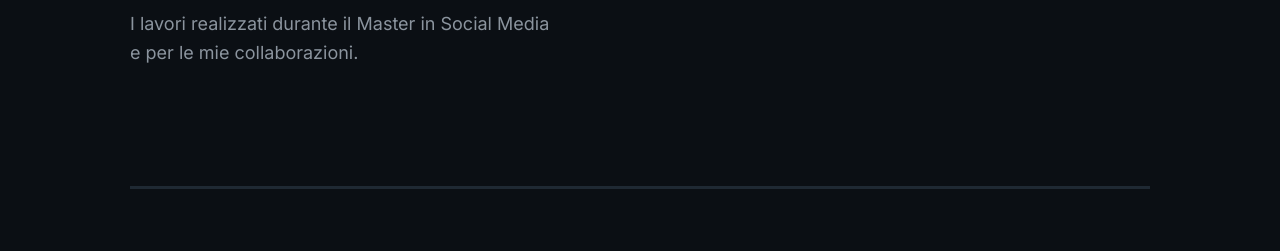
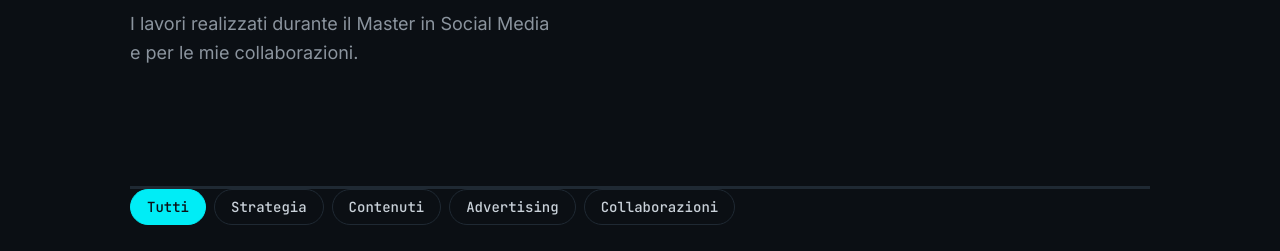
Before and after one commit to fabio-caste/sito-fabio, a plain HTML site: page progetti.html in a window 1280 px wide. Shown: the part 253-504 px from the top of the page. Drawn offline with Linux system fonts and the light colour scheme.

Commit message:
Filtri nella pagina Progetti

```diff
--- a/css/style.css
+++ b/css/style.css
@@ -679,5 +679,42 @@ figcaption {
   .hero>.pulsante {
     margin-top: 24px;
   }
+}
 
+ /* ===== FILTRI DEI PROGETTI ===== */
+.filtri {
+  display: flex;
+  flex-wrap: wrap;
+  gap: 8px;
+  margin-bottom: 32px;
 }
+
+.filtro {
+  font-family: var(--font-titoli);
+  font-size: 14px;
+  padding: 8px 16px;
+  border: 1px solid var(--colore-bordo);
+  border-radius: 20px;
+  background: transparent;
+  color: var(--colore-testo);
+  cursor: pointer;
+  transition: border-color 0.2s, color 0.2s, background 0.2s;
+}
+
+/* al passaggio del mouse: bordo e testo ciano */
+.filtro:hover {
+  border-color: var(--colore-pulsante);
+  color: var(--colore-pulsante);
+}
+
+/* il filtro acceso: pieno, come i pulsanti del sito */
+.filtro.attivo {
+  background: var(--colore-pulsante);
+  border-color: var(--colore-pulsante);
+  color: var(--colore-testo-pulsante);
+}
+
+/* le sezioni nascoste dal filtro */
+.sezione-progetti.nascosta {
+  display: none;
+}
--- a/js/script.js
+++ b/js/script.js
@@ -54,3 +54,36 @@ document.addEventListener("keydown", function (evento) {
     pulsanteMenu.setAttribute("aria-expanded", false);
   }
 });
+
+// ===== FILTRI DEI PROGETTI =====
+
+// 1. TROVO GLI ELEMENTI
+const pulsantiFiltro = document.querySelectorAll(".filtro");
+const sezioniProgetti = document.querySelectorAll(".sezione-progetti");
+
+// 2. LA RICETTA
+function filtraProgetti(categoria) {
+  sezioniProgetti.forEach(function (sezione) {
+    if (categoria === "tutti" || categoria === sezione.id) {
+      sezione.classList.remove("nascosta");
+    } else {
+      sezione.classList.add("nascosta");
+    }
+  });
+}
+
+// 3. GLI ASCOLTATORI
+pulsantiFiltro.forEach(function (pulsanteFiltro) {
+  pulsanteFiltro.addEventListener("click", function () {
+    filtraProgetti(pulsanteFiltro.dataset.categoria);
+
+    // togli la classe "attivo" da tutti i pulsanti
+    pulsantiFiltro.forEach(function (unPulsante) {
+      unPulsante.classList.remove("attivo");
+    });
+
+    // togli la classe "attivo" da tutti i pulsanti
+    pulsanteFiltro.classList.add("attivo");
+    });
+
+  });
--- a/progetti.html
+++ b/progetti.html
@@ -49,9 +49,18 @@
         Social Media e per le mie collaborazioni.</p>
     </section>
 
-    <section id="strategia">
+    <div class="filtri" role="group" aria-label="Filtra i progetti per categoria">
+      <button class="filtro attivo" data-categoria="tutti">Tutti</button>
+      <button class="filtro" data-categoria="strategia">Strategia</button>
+      <button class="filtro" data-categoria="contenuti">Contenuti</button>
+      <button class="filtro" data-categoria="advertising">Advertising</button>
+      <button class="filtro" data-categoria="collaborazioni">Collaborazioni</button>
+    </div>
+
+    <section id="strategia" class="sezione-progetti">
       <h2>Strategia</h2>
       <div class="griglia-progetti">
+
         <article class="progetto">
           <img src="img/illy-copertina.webp"
             alt="Copertina del progetto: una tazzina di caffè con la scritta nella schiuma" loading="lazy">
@@ -83,8 +92,10 @@
             loading="lazy">
           <h3>Una pagina LinkedIn aziendale per la mobilità sostenibile</h3>
           <p class="periodo">Progetto del Master in Social Media · Start2Impact · 2022</p>
-          <p>Ottimizzazione e strategia di crescita della pagina LinkedIn di MOOVE, un’azienda di mobilità sostenibile. Ho
-            impostato il piano editoriale con la regola del 5-3-2, il tono di voce per un pubblico tra i 18 e i 40 anni e
+          <p>Ottimizzazione e strategia di crescita della pagina LinkedIn di MOOVE, un’azienda di mobilità sostenibile.
+            Ho
+            impostato il piano editoriale con la regola del 5-3-2, il tono di voce per un pubblico tra i 18 e i 40 anni
+            e
             una campagna LinkedIn Ads da 1.000 euro per far crescere l’interesse di possibili partner.</p>
           <p class="avvertenza">Progetto didattico su un’azienda ipotetica.</p>
           <a href="documenti/linkedin-aziende.pdf" target="_blank">Scopri e visiona il progetto (PDF)</a>
@@ -92,7 +103,7 @@
       </div>
     </section>
 
-    <section id="contenuti">
+    <section id="contenuti" class="sezione-progetti">
       <h2>Contenuti</h2>
       <div class="griglia-progetti">
         <article class="progetto">
@@ -152,7 +163,7 @@
       </div>
     </section>
 
-    <section id="advertising">
+    <section id="advertising" class="sezione-progetti">
       <h2>Advertising</h2>
       <div class="griglia-progetti">
         <article class="progetto">
@@ -161,9 +172,12 @@
             loading="lazy">
           <h3>Campagne Meta Ads per un'agenzia di viaggi sostenibili</h3>
           <p class="periodo">Progetto del Master in Social Media · Start2Impact · 2024</p>
-          <p>Strategia pubblicitaria su Facebook e Instagram per Orizon, un’agenzia di viaggi sostenibili. Ho costruito
-            l’identità del brand, analizzato mercato, pubblico e concorrenti, fissato un obiettivo di più 25% di vendite
-            in tre mesi e organizzato le campagne secondo il funnel See-Think-Do-Care, puntando a un pubblico tra i 18 e
+          <p>Strategia pubblicitaria su Facebook e Instagram per Orizon, un’agenzia di viaggi sostenibili. Ho
+            costruito
+            l’identità del brand, analizzato mercato, pubblico e concorrenti, fissato un obiettivo di più 25% di
+            vendite
+            in tre mesi e organizzato le campagne secondo il funnel See-Think-Do-Care, puntando a un pubblico tra i 18
+            e
             i 35 anni.</p>
           <p class="avvertenza">Progetto didattico su un brand ipotetico.</p>
           <a href="documenti/ads-advanced.pdf" target="_blank">Scopri e visiona il progetto (PDF)</a>
@@ -171,7 +185,7 @@
       </div>
     </section>
 
-    <section id="collaborazioni">
+    <section id="collaborazioni" class="sezione-progetti">
       <h2>Collaborazioni</h2>
       <div class="griglia-progetti">
         <article class="progetto">
```
